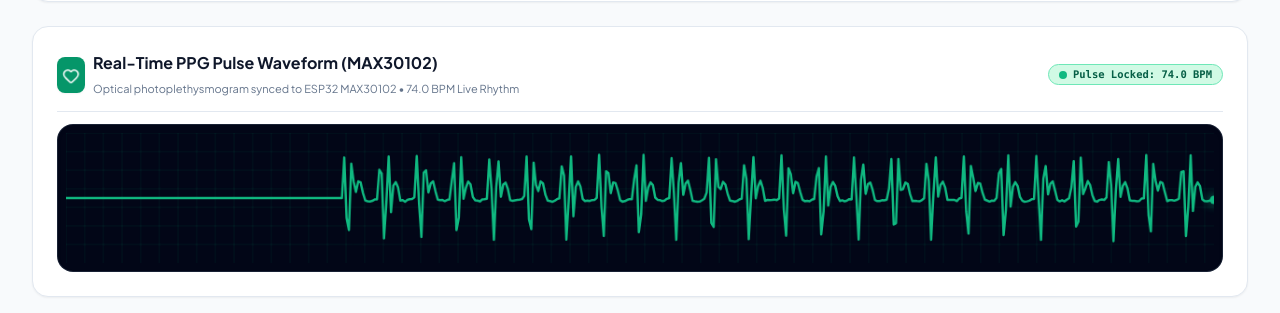
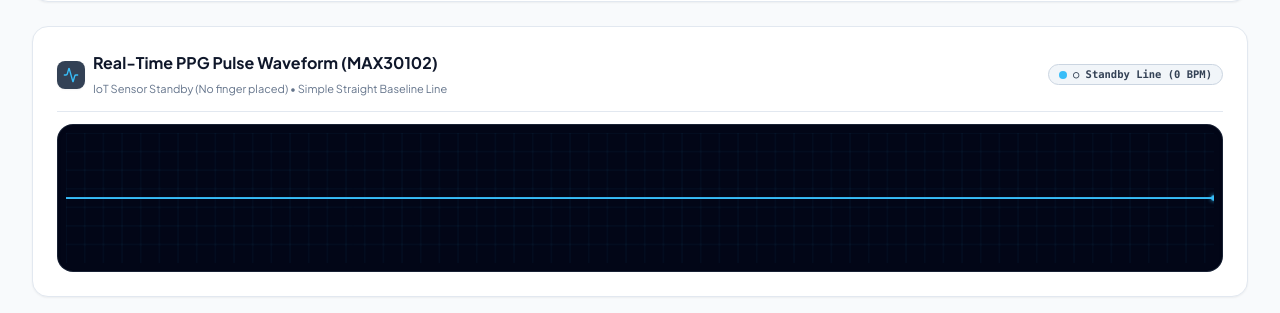
Before and after one commit to ujjwalcoding1/smarthealth, a React (Vite) app in the folder frontend/: page / in a window 1280 px wide. Shown: the part 418-731 px from the top of the page. Built offline with nearby package versions, Linux system fonts and the light colour scheme; no server answers.

Commit message:
fix(ppg): show simple flatline baseline when IoT is idle, pulse dynamically to real heartrate data

```diff
--- a/frontend/src/App.jsx
+++ b/frontend/src/App.jsx
@@ -63,16 +63,17 @@ export function App() {
   // Live IoT Telemetry State
   const [telemetry, setTelemetry] = useState({
     device_id: "ESP32-HARDWARE",
-    heart_rate: 74.0,
-    spo2: 98.4,
-    temperature_c: 36.7,
-    acceleration_g: 0.99,
-    ax: 0.02, ay: -0.04, az: 0.99,
+    heart_rate: 0.0,
+    spo2: 0.0,
+    temperature_c: 25.4,
+    acceleration_g: 1.0,
+    ax: 0.0, ay: 0.0, az: 1.0,
     impact_detected: false,
+    finger_detected: false,
     latitude: 28.6139,
     longitude: 77.2090,
-    satellites: 8,
-    gps_valid: true
+    satellites: 0,
+    gps_valid: false
   });
 
   const [zoneEvaluation, setZoneEvaluation] = useState({
@@ -640,6 +641,10 @@ export function App() {
               bpm={telemetry.heart_rate}
               zone={zoneEvaluation.zone}
               telemetry={telemetry}
+              hardwareActive={hardwareActive}
+              fingerDetected={telemetry.finger_detected}
+              isSimulated={!hardwareActive && simulatorMode !== 'NORMAL'}
+              lang={lang}
               t={t}
             />
 
--- a/frontend/src/components/PPGWaveform.jsx
+++ b/frontend/src/components/PPGWaveform.jsx
@@ -1,18 +1,31 @@
 import React, { useRef, useEffect } from 'react';
-import { Activity, Heart, Radio } from 'lucide-react';
+import { Heart, Activity, Radio, AlertCircle } from 'lucide-react';
 
-export function PPGWaveform({ bpm = 0, isSimulated = false, zone = 'GREEN', telemetry, t }) {
+export function PPGWaveform({
+  bpm = 0,
+  fingerDetected = false,
+  hardwareActive = false,
+  isSimulated = false,
+  zone = 'GREEN',
+  telemetry,
+  lang = 'en',
+  t
+}) {
   const canvasRef = useRef(null);
   const bpmRef = useRef(bpm);
   const zoneRef = useRef(zone);
   const telemetryRef = useRef(telemetry);
+  const fingerDetectedRef = useRef(fingerDetected);
+  const hardwareActiveRef = useRef(hardwareActive);
 
-  // Keep refs updated without restarting the animation loop
+  // Keep refs synchronized with props on every render
   useEffect(() => {
     bpmRef.current = Number(bpm) || 0;
-    zoneRef.current = zone;
+    zoneRef.current = zone || 'GREEN';
     telemetryRef.current = telemetry;
-  }, [bpm, zone, telemetry]);
+    fingerDetectedRef.current = fingerDetected;
+    hardwareActiveRef.current = hardwareActive;
+  }, [bpm, zone, telemetry, fingerDetected, hardwareActive]);
 
   useEffect(() => {
     const canvas = canvasRef.current;
@@ -34,9 +47,8 @@ export function PPGWaveform({ bpm = 0, isSimulated = false, zone = 'GREEN', tele
     const maxPoints = Math.max(100, Math.floor(width / 2.5));
     const points = [];
     let tVal = 0;
-    let idleNoiseState = 0;
 
-    // Pre-populate with initial points
+    // Initialize buffer with simple flat baseline
     for (let i = 0; i < maxPoints; i++) {
       points.push(height / 2);
     }
@@ -44,49 +56,53 @@ export function PPGWaveform({ bpm = 0, isSimulated = false, zone = 'GREEN', tele
     const render = () => {
       const currentBpm = Number(bpmRef.current) || 0;
       const currentZone = zoneRef.current || 'GREEN';
-      const hasLivePulse = currentBpm > 25;
+      const isFingerOn = telemetryRef.current?.finger_detected !== false && fingerDetectedRef.current !== false;
+
+      // Live reading occurs ONLY when valid heart rate > 25 is detected with finger in place
+      const isReadingActive = currentBpm > 25 && isFingerOn;
 
       let y = height / 2;
 
-      if (hasLivePulse) {
-        // --- LIVE ARTERIAL PULSE CONTOUR (Synced to real BPM from MAX30102) ---
-        // Cycle frequency directly proportional to measured BPM
-        const beatFrequency = (currentBpm / 60) * 0.052;
+      if (isReadingActive) {
+        // --- REAL-TIME DYNAMIC ARTERIAL PULSE (Synced directly to real BPM) ---
+        // 1. Beat cycle speed scales strictly with measured BPM
+        const beatFrequency = (currentBpm / 60) * 0.048;
         tVal += beatFrequency;
 
-        const phase = (tVal % 1) * Math.PI * 2;
+        const cycle = tVal % 1.0;
         let wave = 0;
 
-        // Systolic upstroke & ejection peak
-        if (phase < Math.PI * 0.70) {
-          wave = Math.sin((phase / 0.70) * Math.PI) * 46;
-        }
-        // Dicrotic notch and secondary aortic rebound wave
-        else if (phase >= Math.PI * 0.70 && phase < Math.PI * 1.20) {
-          const dicroticPhase = ((phase - Math.PI * 0.70) / (Math.PI * 0.50)) * Math.PI;
-          wave = Math.sin(dicroticPhase) * 18;
-        }
-        // Diastolic decay run-off
-        else {
-          wave = Math.sin(phase) * 3;
+        // 2. Dynamic physiological systolic & diastolic timing:
+        // As heart rate accelerates, systole takes proportionally slightly more time
+        const systolicFraction = Math.min(0.44, 0.28 + (currentBpm / 220) * 0.14);
+        const notchFraction = systolicFraction + 0.16;
+
+        // 3. Amplitude adapts to BPM + subtle natural human heart rate variability (HRV)
+        // Higher heart rates yield sharper systolic peaks; natural respiration adds organic liveliness
+        const baseAmp = 38 + Math.min(16, (currentBpm - 60) * 0.24);
+        const hrvModulation = Math.sin(tVal * 0.18) * 3.2; // Organic autonomic breathing variation
+        const totalAmp = Math.max(24, baseAmp + hrvModulation);
+
+        if (cycle < systolicFraction) {
+          // Sharp systolic upstroke and ejection peak
+          const p = cycle / systolicFraction;
+          wave = Math.sin(p * Math.PI) * totalAmp;
+        } else if (cycle >= systolicFraction && cycle < notchFraction) {
+          // Dicrotic notch and secondary aortic reflection wave
+          const p = (cycle - systolicFraction) / (notchFraction - systolicFraction);
+          wave = Math.sin(p * Math.PI) * (totalAmp * 0.35);
+        } else {
+          // Diastolic resting run-off returning to baseline
+          const p = (cycle - notchFraction) / (1.0 - notchFraction);
+          wave = Math.exp(-p * 3.2) * (totalAmp * 0.10);
         }
 
-        // Add subtle physiological sensor micro-jitter
-        const microJitter = (Math.random() - 0.5) * 2.2;
-        y = height / 2 - wave + microJitter;
+        y = height / 2 - wave;
 
       } else {
-        // --- REALISTIC DYNAMIC ZIG-ZAG BASELINE NOISE (When no finger/heart rate detected) ---
-        // Generates active irregular optical baseline drift & zig-zag sensor flutter (never repetitive or flat)
-        tVal += 0.09;
-        idleNoiseState += 0.15;
-
-        // Multi-frequency harmonic wandering + random Brownian zig-zag jumps
-        const wanderingBaseline = Math.sin(tVal * 0.8) * 8 + Math.cos(tVal * 1.9) * 5;
-        const randomZigZag = (Math.random() - 0.5) * 16;
-        const sensorHighFreq = Math.sin(idleNoiseState * 4.2) * 6;
-
-        y = height / 2 + wanderingBaseline + randomZigZag + sensorHighFreq;
+        // --- SIMPLE CLEAN STRAIGHT LINE (FLATLINE) ---
+        // When IoT sensor has no finger placed or is not receiving pulse, keep a simple flat line
+        y = height / 2;
       }
 
       points.push(y);
@@ -98,9 +114,9 @@ export function PPGWaveform({ bpm = 0, isSimulated = false, zone = 'GREEN', tele
       ctx.clearRect(0, 0, width, height);
 
       // 1. Draw Medical Monitor Grid
-      ctx.strokeStyle = hasLivePulse
+      ctx.strokeStyle = isReadingActive
         ? (currentZone === 'RED' ? 'rgba(239, 68, 68, 0.14)' : 'rgba(16, 185, 129, 0.10)')
-        : 'rgba(245, 158, 11, 0.09)';
+        : 'rgba(56, 189, 248, 0.07)';
       ctx.lineWidth = 1;
       const gridSize = 20;
 
@@ -119,12 +135,12 @@ export function PPGWaveform({ bpm = 0, isSimulated = false, zone = 'GREEN', tele
 
       // 2. Draw Continuous Waveform Line
       ctx.beginPath();
-      const lineColor = hasLivePulse
+      const lineColor = isReadingActive
         ? (currentZone === 'RED' ? '#ef4444' : currentZone === 'YELLOW' ? '#f59e0b' : '#10b981')
-        : '#f59e0b'; // Amber for idle scanning noise
+        : '#38bdf8'; // Soft medical cyan for simple standby baseline line
 
       ctx.strokeStyle = lineColor;
-      ctx.lineWidth = hasLivePulse ? 2.5 : 1.8;
+      ctx.lineWidth = isReadingActive ? 2.6 : 1.8;
       ctx.lineJoin = 'round';
       ctx.lineCap = 'round';
 
@@ -143,10 +159,10 @@ export function PPGWaveform({ bpm = 0, isSimulated = false, zone = 'GREEN', tele
       const lastX = (points.length - 1) * stepX;
       const lastY = points[points.length - 1];
       ctx.beginPath();
-      ctx.arc(lastX, lastY, hasLivePulse ? 4.5 : 3.5, 0, Math.PI * 2);
+      ctx.arc(lastX, lastY, isReadingActive ? 4.5 : 3.0, 0, Math.PI * 2);
       ctx.fillStyle = lineColor;
       ctx.shadowColor = lineColor;
-      ctx.shadowBlur = hasLivePulse ? 12 : 6;
+      ctx.shadowBlur = isReadingActive ? 12 : 5;
       ctx.fill();
       ctx.shadowBlur = 0;
 
@@ -161,23 +177,29 @@ export function PPGWaveform({ bpm = 0, isSimulated = false, zone = 'GREEN', tele
     };
   }, []);
 
-  const hasPulse = Number(bpm) > 25;
+  const currentBpm = Number(bpm) || 0;
+  const isFingerOn = telemetry?.finger_detected !== false && fingerDetected !== false;
+  const isReading = currentBpm > 25 && isFingerOn;
 
   return (
     <div className="health-card mb-6">
       <div className="flex items-center justify-between pb-3 border-b border-slate-200 dark:border-slate-800 mb-3">
         <div className="flex items-center gap-2">
-          <div className={`p-1.5 rounded-lg ${hasPulse ? 'bg-emerald-600' : 'bg-amber-500'} text-white shadow-sm`}>
-            {hasPulse ? <Heart className="w-4 h-4 animate-heartbeat" /> : <Radio className="w-4 h-4 animate-pulse" />}
+          <div className={`p-1.5 rounded-lg ${isReading ? 'bg-emerald-600' : 'bg-slate-700'} text-white shadow-sm`}>
+            {isReading ? <Heart className="w-4 h-4 animate-heartbeat" /> : <Activity className="w-4 h-4 text-sky-400" />}
           </div>
           <div>
             <h3 className="font-bold text-sm md:text-base text-slate-900 dark:text-slate-100 flex items-center gap-2">
               <span>{t?.livePulseWave || 'Real-Time PPG Pulse Waveform (MAX30102)'}</span>
             </h3>
             <span className="text-[11px] text-slate-500">
-              {hasPulse
-                ? `Optical photoplethysmogram synced to ESP32 MAX30102 • ${bpm.toFixed(1)} BPM Live Rhythm`
-                : 'Optical sensor active • Dynamic baseline zig-zag scanning noise (Place finger on MAX30102)'}
+              {isReading
+                ? (lang === 'hi'
+                    ? `वास्तविक हृदय गति के अनुसार लाइव वेवफ़ॉर्म • ${currentBpm.toFixed(1)} BPM रिदम`
+                    : `Dynamic pulse waveform synced to real heart rate • ${currentBpm.toFixed(1)} BPM Live Rhythm`)
+                : (lang === 'hi'
+                    ? 'IoT सेंसर स्टैंडबाय (उंगली नहीं रखी है) • सिंपल स्ट्रेट लाइन बेसलाइन'
+                    : 'IoT Sensor Standby (No finger placed) • Simple Straight Baseline Line')}
             </span>
           </div>
         </div>
@@ -185,12 +207,16 @@ export function PPGWaveform({ bpm = 0, isSimulated = false, zone = 'GREEN', tele
         {/* Live Status Pill */}
         <div className="flex items-center gap-2">
           <span className={`text-[10.5px] font-mono font-bold px-2.5 py-0.5 rounded-full border flex items-center gap-1.5 ${
-            hasPulse
+            isReading
               ? 'bg-emerald-100 text-emerald-800 dark:bg-emerald-950/80 dark:text-emerald-300 border-emerald-300 dark:border-emerald-800'
-              : 'bg-amber-100 text-amber-800 dark:bg-amber-950/80 dark:text-amber-300 border-amber-300 dark:border-amber-800'
+              : 'bg-slate-100 text-slate-700 dark:bg-slate-800 dark:text-slate-300 border-slate-300 dark:border-slate-700'
           }`}>
-            <span className={`w-2 h-2 rounded-full ${hasPulse ? 'bg-emerald-500 animate-pulse' : 'bg-amber-500 animate-ping'}`}></span>
-            <span>{hasPulse ? `Pulse Locked: ${bpm.toFixed(1)} BPM` : 'Scanning / Zig-Zag Baseline'}</span>
+            <span className={`w-2 h-2 rounded-full ${isReading ? 'bg-emerald-500 animate-pulse' : 'bg-sky-400'}`}></span>
+            <span>
+              {isReading
+                ? `● Pulse Active: ${currentBpm.toFixed(1)} BPM`
+                : '○ Standby Line (0 BPM)'}
+            </span>
           </span>
         </div>
       </div>
```
Also changed, not shown: 1 other file (tests, documents, lock files or other folders).
